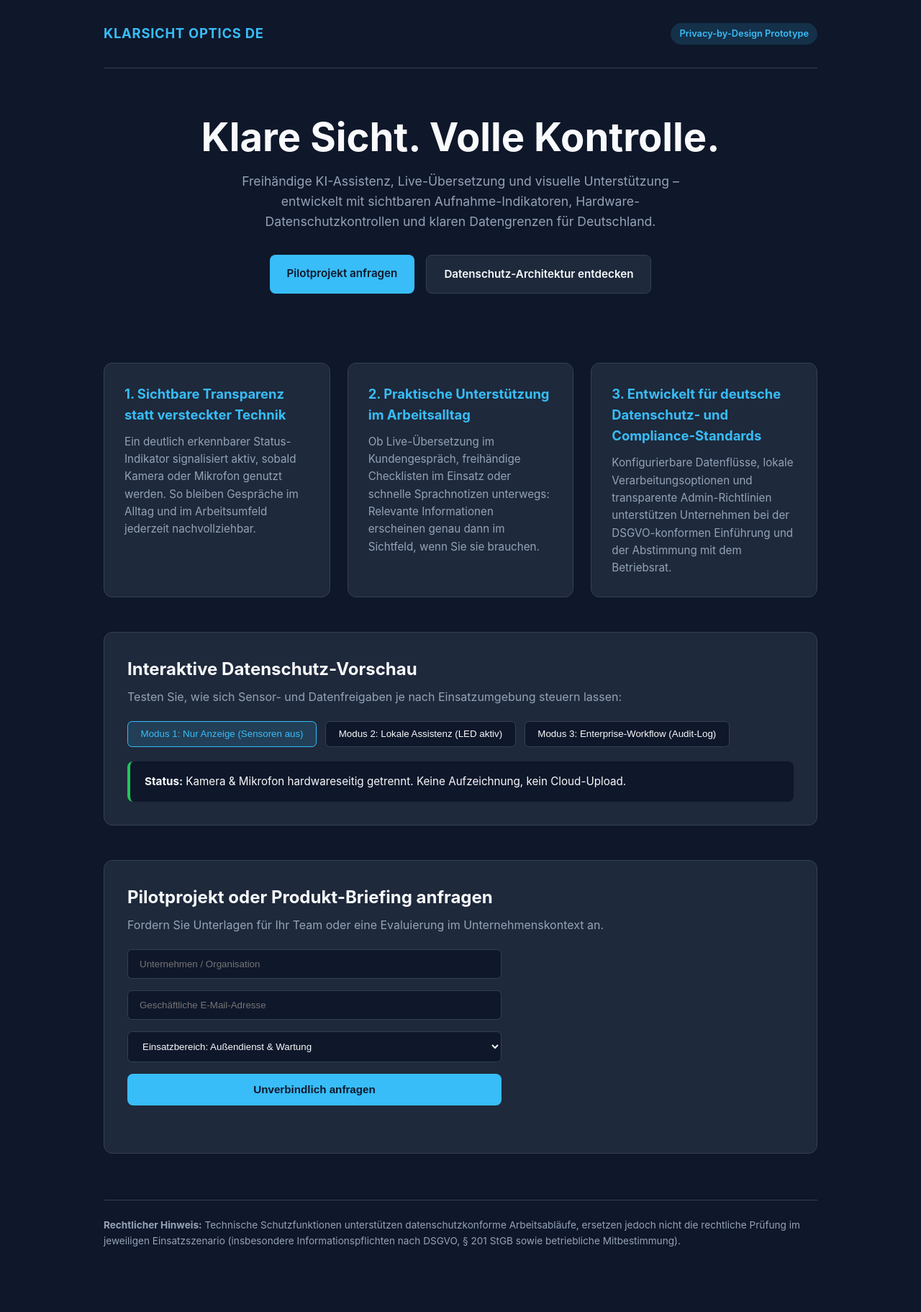
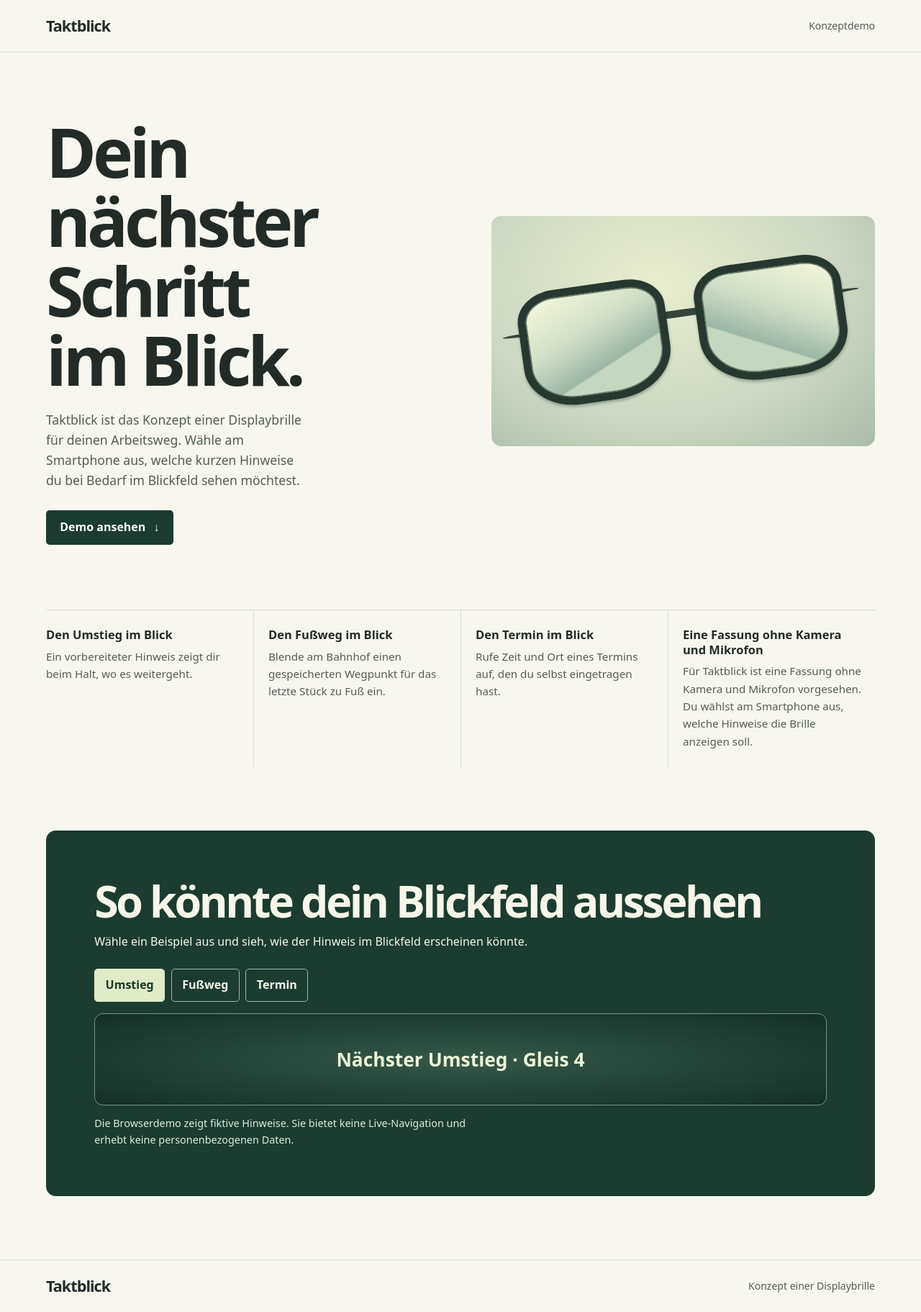
Before and after one commit to 325253/325253.github.io, a plain HTML site: page smart-glasses-de/04-prototype/index.html in a window 1280 px wide. Shown: the whole page at 72% size. Before the commit the page ends 1768 px from the top, so only its background shows below. Drawn offline with Linux system fonts and the light colour scheme.

Commit message:
Add files via upload

```diff
--- a/smart-glasses-de/04-prototype/index.html
+++ b/smart-glasses-de/04-prototype/index.html
@@ -1,174 +1,134 @@
-<!DOCTYPE html>
+<!doctype html>
 <html lang="de">
 <head>
-  <meta charset="UTF-8" />
-  <meta name="viewport" content="width=device-width, initial-scale=1.0" />
-  <title>Klare Sicht. Volle Kontrolle. | Smart Glasses für Deutschland</title>
+  <meta charset="utf-8">
+  <meta name="viewport" content="width=device-width, initial-scale=1">
+  <title>Taktblick – Konzept einer Displaybrille</title>
   <style>
-    :root {
-      --bg: #0f172a;
-      --surface: #1e293b;
-      --surface-light: #334155;
-      --text: #f8fafc;
-      --muted: #94a3b8;
-      --accent: #38bdf8;
-      --accent-dark: #0284c7;
-      --success: #22c55e;
-      --warning: #f59e0b;
+    :root { color-scheme: light; --ink: #222b27; --muted: #535e55; --paper: #f8f7ef; --line: #d6dbd0; --green: #1c3c31; }
+    *, *::before, *::after { box-sizing: border-box; }
+    body { margin: 0; color: var(--ink); background: var(--paper); font: 1rem/1.6 system-ui, sans-serif; }
+    .wrap { width: min(72rem, calc(100% - 3rem)); margin-inline: auto; }
+    header, footer { border-block-end: 1px solid var(--line); }
+    footer { border-block-start: 1px solid var(--line); border-block-end: 0; }
+    .bar { min-height: 4.5rem; display: flex; align-items: center; justify-content: space-between; gap: 1rem; }
+    .brand { font-weight: 800; font-size: 1.35rem; letter-spacing: -.045em; }
+    .status { color: var(--muted); font-size: .875rem; }
+    h1, h2, h3, p { margin: 0; }
+    h1, h2 { letter-spacing: -.055em; line-height: 1.02; text-wrap: balance; }
+    h1 { max-width: 10ch; font-size: clamp(2.6rem, 7.4vw, 6.55rem); }
+    h2 { font-size: clamp(2rem, 4.8vw, 3.8rem); }
+    .hero { display: grid; grid-template-columns: 1.04fr 1fr; gap: clamp(1.5rem, 5vw, 5rem); align-items: center; padding-block: clamp(2.5rem, 7vw, 6.5rem); }
+    .intro { margin-block: 1.25rem 1.7rem; max-width: 36ch; color: var(--muted); font-size: 1.1rem; }
+    .action { display: inline-flex; align-items: center; gap: .7em; padding: .72em 1.2em; background: var(--green); color: white; border-radius: .3rem; text-decoration: none; font-weight: 700; }
+    .action::after { content: "↓"; }
+    .action:hover { background: #2a5546; }
+    :focus-visible { outline: .18rem solid #257550; outline-offset: .25rem; }
+    .art { margin: 0; min-height: 20rem; overflow: hidden; display: grid; place-items: center; background: radial-gradient(ellipse at 43% 30%, #e9edcf, #ced9c4 56%, #aabca9); border-radius: .85rem; }
+    .glasses { position: relative; isolation: isolate; width: min(85%, 30rem); aspect-ratio: 2.45; display: grid; grid-template-columns: 1fr 1fr; align-items: center; gap: 9%; transform: rotate(-8deg); }
+    .glasses::before { position: absolute; content: ""; width: 19%; height: 24%; top: 34%; left: 41%; border-top: .48rem solid #273830; border-radius: 50%; z-index: -1; }
+    .glasses::after { position: absolute; content: ""; inset: 34% -5% auto; height: .6rem; background: #35453d; border-radius: 100%; z-index: -1; }
+    .lens { aspect-ratio: 1.26; border: clamp(.38rem, 1vw, .7rem) solid #273830; border-radius: 26% 25% 40% 35%; background: linear-gradient(155deg, #eff3d9 8%, #d0dec7 40%, #9cb6a5 67%, #c5d7c0 68%); box-shadow: inset 0 0 0 .09rem #607467, 0 .18rem .25rem #27383055; }
+    .lens:last-child { transform: scaleX(-1); }
+    .benefits { display: grid; grid-template-columns: repeat(4, 1fr); border-block-start: 1px solid var(--line); }
+    .benefits article { padding-block: 1.5rem; padding-inline-end: 1rem; }
+    .benefits article + article { border-inline-start: 1px solid var(--line); padding-inline-start: 1.25rem; }
+    h3 { line-height: 1.25; font-size: 1.03rem; margin-bottom: .45rem; }
+    .benefits p { color: var(--muted); font-size: .95rem; }
+    .demo { padding-block: clamp(2.5rem, 7vw, 5.5rem); }
+    .demo-inner { background: var(--green); color: #f6f7ea; border-radius: .85rem; padding: clamp(1.2rem, 5.5vw, 4.2rem); }
+    .demo p { margin-top: .8rem; }
+    .scenarios { display: flex; flex-wrap: wrap; gap: .55rem; margin-top: 1.5rem; }
+    button { background: transparent; color: inherit; border: 1px solid #a3b7a7; border-radius: .3rem; padding: .6rem .9rem; min-height: 2.75rem; font: inherit; font-weight: 650; cursor: pointer; }
+    button[aria-pressed="true"] { background: #e0ecc7; border-color: #e0ecc7; color: #193629; }
+    button:hover { box-shadow: inset 0 0 0 1px currentColor; }
+    button:focus-visible { outline-color: #e0ecc7; }
+    .display { min-height: 8rem; display: grid; place-items: center; margin-top: 1rem; padding: 1rem; border: 1px solid #769686; border-radius: .75rem; background: radial-gradient(ellipse at center, #34594a, #142e26); text-align: center; }
+    .display p { margin: 0; color: #edf6d7; font-weight: 700; font-size: clamp(1rem, 3.2vw, 1.65rem); }
+    .demo .note { color: #e0eadd; font-size: .9rem; max-width: 65ch; }
+    @media (max-width: 58rem) {
+      .benefits { grid-template-columns: repeat(2, 1fr); }
+      .benefits article:nth-child(odd) { padding-inline-start: 0; border-inline-start: 0; }
+      .benefits article:nth-child(n+3) { border-block-start: 1px solid var(--line); }
     }
-    * { box-sizing: border-box; margin: 0; padding: 0; }
-    body {
-      font-family: -apple-system, BlinkMacSystemFont, "Segoe UI", Roboto, sans-serif;
-      background: var(--bg);
-      color: var(--text);
-      line-height: 1.6;
+    @media (max-width: 42rem) {
+      .hero { grid-template-columns: 1fr; }
+      .art { min-height: 14rem; }
     }
-    .container { max-width: 1040px; margin: 0 auto; padding: 2rem 1.5rem; }
-    header {
-      display: flex; justify-content: space-between; align-items: center;
-      padding-bottom: 2rem; border-bottom: 1px solid var(--surface-light);
-    }
-    .brand { font-weight: 700; font-size: 1.15rem; letter-spacing: 0.04em; color: var(--accent); }
-    .badge {
-      background: rgba(56, 189, 248, 0.15); color: var(--accent);
-      padding: 0.3rem 0.75rem; border-radius: 999px; font-size: 0.8rem; font-weight: 600;
-    }
-    .hero { padding: 4rem 0 3rem; text-align: center; }
-    .hero h1 { font-size: clamp(2.2rem, 5vw, 3.4rem); line-height: 1.15; margin-bottom: 1rem; }
-    .hero p { max-width: 680px; margin: 0 auto 2rem; color: var(--muted); font-size: 1.1rem; }
-    .cta-group { display: flex; gap: 1rem; justify-content: center; flex-wrap: wrap; }
-    .btn {
-      padding: 0.85rem 1.5rem; border-radius: 0.5rem; font-weight: 600;
-      text-decoration: none; cursor: pointer; border: none; font-size: 0.95rem;
-    }
-    .btn-primary { background: var(--accent); color: #0f172a; }
-    .btn-primary:hover { background: #7dd3fc; }
-    .btn-secondary { background: var(--surface); color: var(--text); border: 1px solid var(--surface-light); }
-    .grid { display: grid; grid-template-columns: repeat(auto-fit, minmax(280px, 1fr)); gap: 1.5rem; margin: 3rem 0; }
-    .card {
-      background: var(--surface); padding: 1.75rem; border-radius: 0.75rem;
-      border: 1px solid var(--surface-light);
-    }
-    .card h3 { margin-bottom: 0.65rem; font-size: 1.15rem; color: var(--accent); }
-    .card p { color: var(--muted); font-size: 0.95rem; }
-    .interactive-box {
-      background: var(--surface); border: 1px solid var(--surface-light);
-      border-radius: 0.75rem; padding: 2rem; margin: 3rem 0;
-    }
-    .toggle-row { display: flex; gap: 0.75rem; flex-wrap: wrap; margin: 1.25rem 0; }
-    .mode-btn {
-      padding: 0.6rem 1.1rem; border-radius: 0.4rem; border: 1px solid var(--surface-light);
-      background: var(--bg); color: var(--text); cursor: pointer; font-weight: 500;
-    }
-    .mode-btn.active { border-color: var(--accent); background: rgba(56, 189, 248, 0.15); color: var(--accent); }
-    .status-banner {
-      padding: 1rem 1.25rem; border-radius: 0.5rem; background: var(--bg);
-      border-left: 4px solid var(--success); font-size: 0.95rem;
-    }
-    form { display: grid; gap: 1rem; max-width: 520px; margin-top: 1.25rem; }
-    input, select {
-      width: 100%; padding: 0.75rem 1rem; border-radius: 0.4rem;
-      border: 1px solid var(--surface-light); background: var(--bg); color: var(--text);
-    }
-    .form-feedback { margin-top: 0.75rem; color: var(--success); font-weight: 500; min-height: 1.4rem; }
-    footer {
-      margin-top: 4rem; padding-top: 1.5rem; border-top: 1px solid var(--surface-light);
-      color: var(--muted); font-size: 0.85rem;
+    @media (max-width: 25rem) {
+      .wrap { width: calc(100% - 2rem); }
+      .benefits { grid-template-columns: 1fr; }
+      .benefits article + article { border-block-start: 1px solid var(--line); border-inline-start: 0; padding-inline-start: 0; }
     }
   </style>
 </head>
 <body>
-  <div class="container">
-    <header>
-      <div class="brand">KLARSICHT OPTICS DE</div>
-      <span class="badge">Privacy-by-Design Prototype</span>
-    </header>
-
-    <section class="hero">
-      <h1>Klare Sicht. Volle Kontrolle.</h1>
-      <p>Freihändige KI-Assistenz, Live-Übersetzung und visuelle Unterstützung – entwickelt mit sichtbaren Aufnahme-Indikatoren, Hardware-Datenschutzkontrollen und klaren Datengrenzen für Deutschland.</p>
-      <div class="cta-group">
-        <a href="#pilot" class="btn btn-primary">Pilotprojekt anfragen</a>
-        <a href="#privacy-demo" class="btn btn-secondary">Datenschutz-Architektur entdecken</a>
+  <header>
+    <div class="wrap bar">
+      <span class="brand">Taktblick</span>
+      <span class="status">Konzeptdemo</span>
+    </div>
+  </header>
+  <main class="wrap">
+    <section class="hero" aria-labelledby="title">
+      <div>
+        <h1 id="title">Dein nächster Schritt im Blick.</h1>
+        <p class="intro">Taktblick ist das Konzept einer Displaybrille für deinen Arbeitsweg. Wähle am Smartphone aus, welche kurzen Hinweise du bei Bedarf im Blickfeld sehen möchtest.</p>
+        <a class="action" href="#demo">Demo ansehen</a>
+      </div>
+      <figure class="art" aria-hidden="true">
+        <div class="glasses"><span class="lens"></span><span class="lens"></span></div>
+      </figure>
+    </section>
+    <section class="benefits" aria-label="So ist Taktblick gedacht">
+      <article>
+        <h3>Den Umstieg im Blick</h3>
+        <p>Ein vorbereiteter Hinweis zeigt dir beim Halt, wo es weitergeht.</p>
+      </article>
+      <article>
+        <h3>Den Fußweg im Blick</h3>
+        <p>Blende am Bahnhof einen gespeicherten Wegpunkt für das letzte Stück zu Fuß ein.</p>
+      </article>
+      <article>
+        <h3>Den Termin im Blick</h3>
+        <p>Rufe Zeit und Ort eines Termins auf, den du selbst eingetragen hast.</p>
+      </article>
+      <article>
+        <h3>Eine Fassung ohne Kamera und Mikrofon</h3>
+        <p>Für Taktblick ist eine Fassung ohne Kamera und Mikrofon vorgesehen. Du wählst am Smartphone aus, welche Hinweise die Brille anzeigen soll.</p>
+      </article>
+    </section>
+    <section id="demo" class="demo" aria-labelledby="demo-title">
+      <div class="demo-inner">
+        <h2 id="demo-title">So könnte dein Blickfeld aussehen</h2>
+        <p>Wähle ein Beispiel aus und sieh, wie der Hinweis im Blickfeld erscheinen könnte.</p>
+        <div class="scenarios" role="group" aria-label="Beispiel auswählen">
+          <button type="button" aria-pressed="true" data-message="Nächster Umstieg · Gleis 4">Umstieg</button>
+          <button type="button" aria-pressed="false" data-message="Gespeicherter Wegpunkt · Nordausgang">Fußweg</button>
+          <button type="button" aria-pressed="false" data-message="09:00 Uhr · Besprechung, Raum 2">Termin</button>
+        </div>
+        <div class="display">
+          <p id="demo-message" role="status">Nächster Umstieg · Gleis 4</p>
+        </div>
+        <p class="note">Die Browserdemo zeigt fiktive Hinweise. Sie bietet keine Live-Navigation und erhebt keine personenbezogenen Daten.</p>
       </div>
     </section>
+  </main>
+  <footer>
+    <div class="wrap bar"><span class="brand">Taktblick</span><span class="status">Konzept einer Displaybrille</span></div>
+  </footer>
+  <script>
+    const scenarios = document.querySelectorAll('.scenarios button');
+    const demoMessage = document.getElementById('demo-message');
 
-    <section class="grid">
-      <div class="card">
-        <h3>1. Sichtbare Transparenz statt versteckter Technik</h3>
-        <p>Ein deutlich erkennbarer Status-Indikator signalisiert aktiv, sobald Kamera oder Mikrofon genutzt werden. So bleiben Gespräche im Alltag und im Arbeitsumfeld jederzeit nachvollziehbar.</p>
-      </div>
-      <div class="card">
-        <h3>2. Praktische Unterstützung im Arbeitsalltag</h3>
-        <p>Ob Live-Übersetzung im Kundengespräch, freihändige Checklisten im Einsatz oder schnelle Sprachnotizen unterwegs: Relevante Informationen erscheinen genau dann im Sichtfeld, wenn Sie sie brauchen.</p>
-      </div>
-      <div class="card">
-        <h3>3. Entwickelt für deutsche Datenschutz- und Compliance-Standards</h3>
-        <p>Konfigurierbare Datenflüsse, lokale Verarbeitungsoptionen und transparente Admin-Richtlinien unterstützen Unternehmen bei der DSGVO-konformen Einführung und der Abstimmung mit dem Betriebsrat.</p>
-      </div>
-    </section>
-
-    <section id="privacy-demo" class="interactive-box">
-      <h2>Interaktive Datenschutz-Vorschau</h2>
-      <p style="color: var(--muted); margin-top: 0.4rem;">Testen Sie, wie sich Sensor- und Datenfreigaben je nach Einsatzumgebung steuern lassen:</p>
-      <div class="toggle-row" role="group" aria-label="Datenschutzmodus wählen">
-        <button type="button" class="mode-btn active" data-mode="strict">Modus 1: Nur Anzeige (Sensoren aus)</button>
-        <button type="button" class="mode-btn" data-mode="assist">Modus 2: Lokale Assistenz (LED aktiv)</button>
-        <button type="button" class="mode-btn" data-mode="enterprise">Modus 3: Enterprise-Workflow (Audit-Log)</button>
-      </div>
-      <div id="status-banner" class="status-banner" aria-live="polite">
-        <strong>Status:</strong> Kamera & Mikrofon hardwareseitig getrennt. Keine Aufzeichnung, kein Cloud-Upload.
-      </div>
-    </section>
-
-    <section id="pilot" class="interactive-box">
-      <h2>Pilotprojekt oder Produkt-Briefing anfragen</h2>
-      <p style="color: var(--muted); margin-top: 0.4rem;">Fordern Sie Unterlagen für Ihr Team oder eine Evaluierung im Unternehmenskontext an.</p>
-      <form id="pilot-form">
-        <input type="text" id="company" placeholder="Unternehmen / Organisation" required />
-        <input type="email" id="email" placeholder="Geschäftliche E-Mail-Adresse" required />
-        <select id="usecase">
-          <option value="field-service">Einsatzbereich: Außendienst & Wartung</option>
-          <option value="logistics">Einsatzbereich: Logistik & Produktion</option>
-          <option value="accessibility">Einsatzbereich: Live-Übersetzung & Assistenz</option>
-        </select>
-        <button type="submit" class="btn btn-primary">Unverbindlich anfragen</button>
-      </form>
-      <div id="form-feedback" class="form-feedback" aria-live="polite"></div>
-    </section>
-
-    <footer>
-      <p><strong>Rechtlicher Hinweis:</strong> Technische Schutzfunktionen unterstützen datenschutzkonforme Arbeitsabläufe, ersetzen jedoch nicht die rechtliche Prüfung im jeweiligen Einsatzszenario (insbesondere Informationspflichten nach DSGVO, § 201 StGB sowie betriebliche Mitbestimmung).</p>
-    </footer>
-  </div>
-
-  <script>
-    const modeMessages = {
-      strict: "<strong>Status:</strong> Kamera & Mikrofon hardwareseitig getrennt. Keine Aufzeichnung, kein Cloud-Upload.",
-      assist: "<strong>Status:</strong> Front-LED leuchtet sichtbar. Lokale Sprach- und Übersetzungsverarbeitung ohne KI-Trainingsfreigabe.",
-      enterprise: "<strong>Status:</strong> Richtlinienprofil aktiv. Rollenbasierte Freigabe, protokolliert für interne Datenschutz- und Betriebsratsvorgaben."
-    };
-
-    const buttons = document.querySelectorAll(".mode-btn");
-    const banner = document.getElementById("status-banner");
-
-    buttons.forEach((btn) => {
-      btn.addEventListener("click", () => {
-        buttons.forEach((b) => b.classList.remove("active"));
-        btn.classList.add("active");
-        banner.innerHTML = modeMessages[btn.dataset.mode];
+    for (const button of scenarios) {
+      button.addEventListener('click', () => {
+        for (const scenario of scenarios) {
+          scenario.setAttribute('aria-pressed', String(scenario === button));
+        }
+        demoMessage.textContent = button.dataset.message;
       });
-    });
-
-    const form = document.getElementById("pilot-form");
-    const feedback = document.getElementById("form-feedback");
-
-    form.addEventListener("submit", (e) => {
-      e.preventDefault();
-      const company = document.getElementById("company").value.trim();
-      feedback.textContent = `Vielen Dank! Ihre Pilotanfrage für "${company}" wurde für die Vorschau erfasst.`;
-      form.reset();
-    });
+    }
   </script>
 </body>
 </html>
```
Also changed, not shown: smart-glasses-de/06-final-review.html (added, +89 -0 lines), 5 other files.
